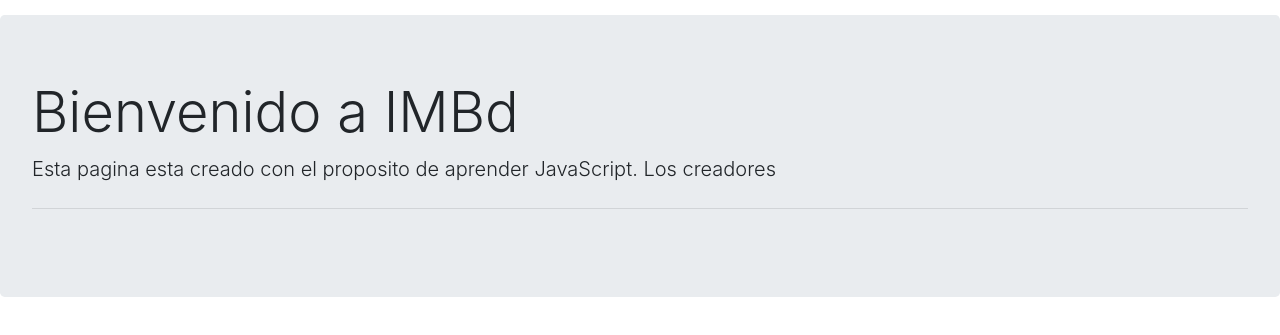
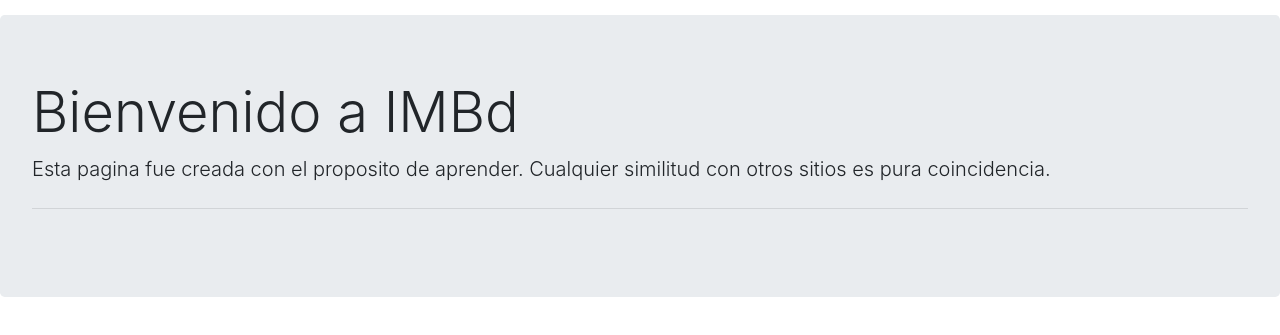
Before and after one commit to lakedv/imbd, a website: page src/index.html in a window 1280 px wide. Shown: the part 351-686 px from the top of the page. Drawn offline with nearby package versions, Linux system fonts and the light colour scheme.

Commit message:
fix index

```diff
--- a/src/index.html
+++ b/src/index.html
@@ -34,7 +34,7 @@
           <!--Home-->
           <div class="jumbotron">
               <h1 class="display-4">Bienvenido a IMBd</h1>
-              <p class="lead">Esta pagina esta creado con el proposito de aprender JavaScript. Los creadores </p>
+              <p class="lead">Esta pagina fue creada con el proposito de aprender. Cualquier similitud con otros sitios es pura coincidencia. </p>
               <hr class="my-4">
             </div>
 
```
